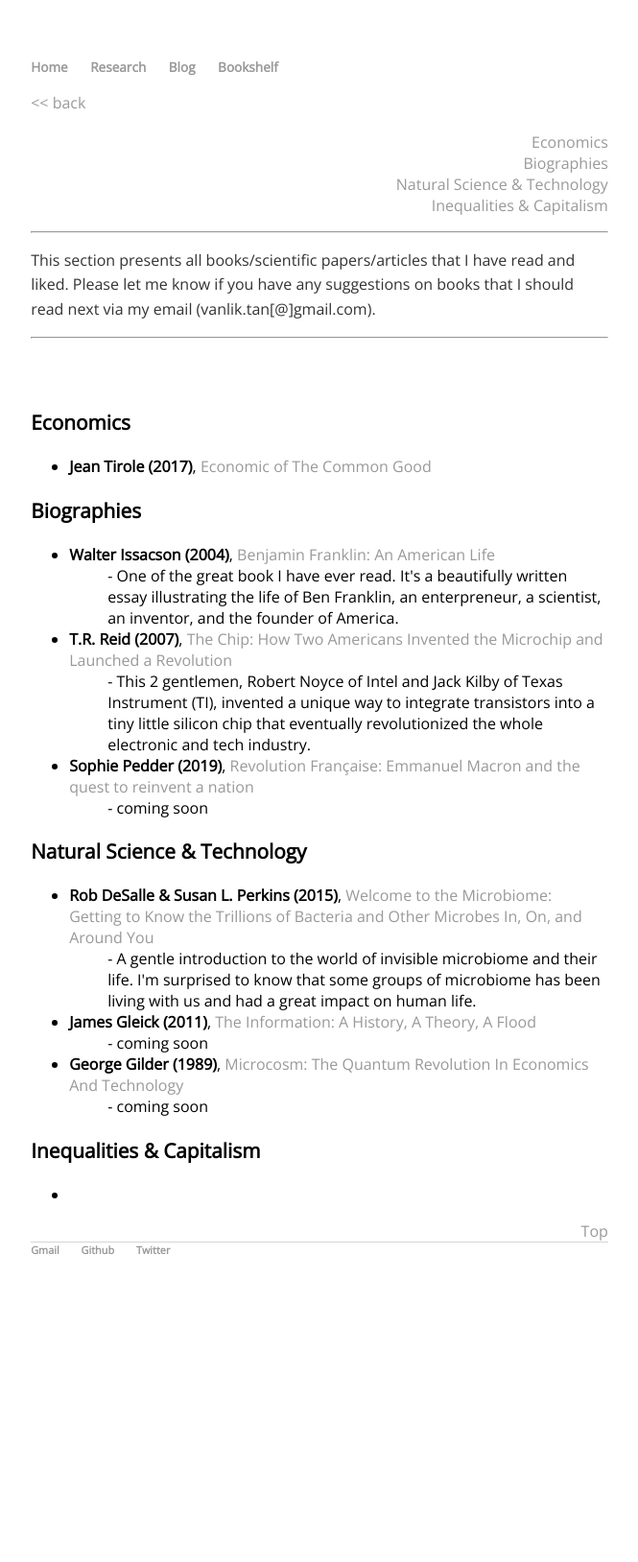
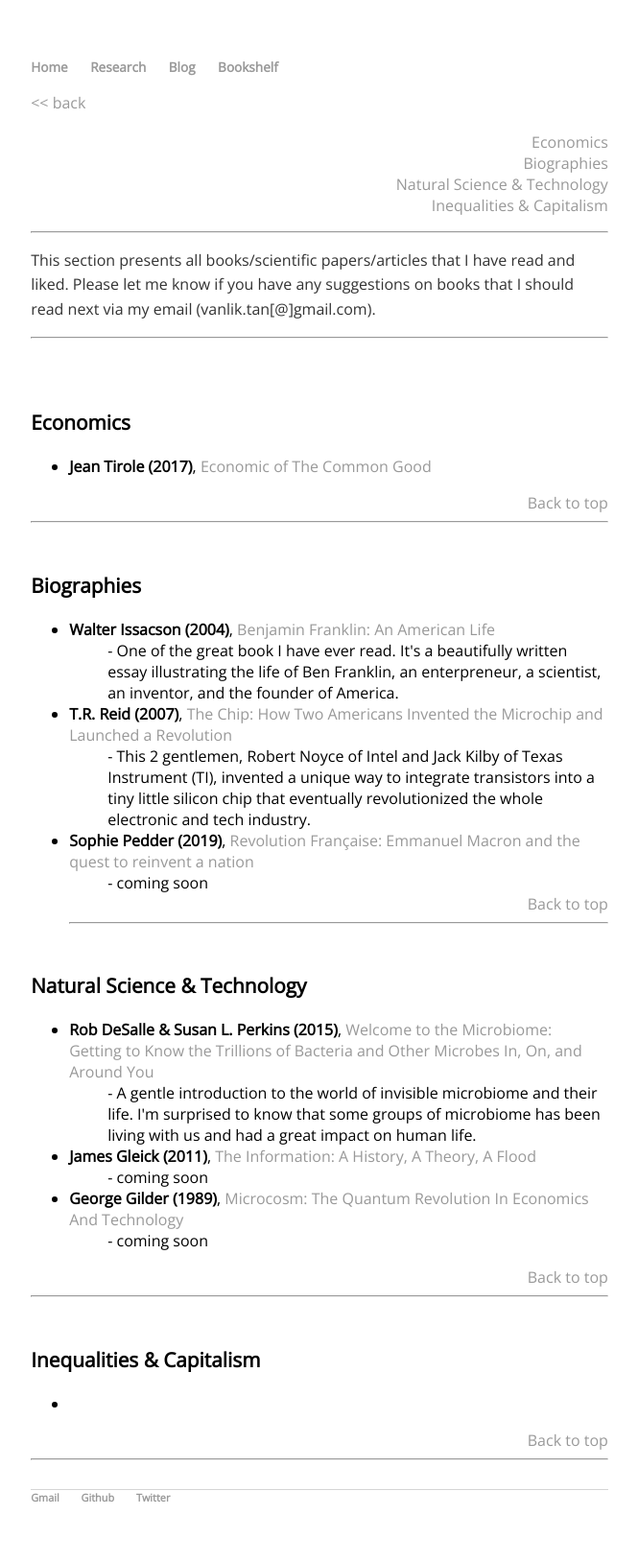
Before and after one commit to Vanlik/v-lik, a Jekyll site: the page built from bookshelf/index.html, in a window 1280 px wide. Shown: the whole page at 96% size, without its empty margins (307-972 px from the left). Built offline with Jekyll 4.4.1, drawn with Linux system fonts in a browser that asks for light colours; before the commit the page ends 1370 px from its top, so only the background shows below that.

Commit message:
update html from R

```diff
--- a/bookshelf/index.html
+++ b/bookshelf/index.html
@@ -34,9 +34,13 @@ layout: default
   <h3 id="econ"> Economics</h3>
   <ul>
     <li> <b>Jean Tirole (2017)</b>, <a href="https://www.amazon.com/Economics-Common-Good-Jean-Tirole/dp/0691175160"> Economic of The Common Good</a></li>
-
   </ul>
 
+    <div align = right>
+    <a href="#top">Back to top</a>
+  </div>
+  <hr>
+  <br>
 
   <h3 id="bio"> Biographies </h3>
   <ul >
@@ -52,6 +56,12 @@ layout: default
         <ul style="list-style-type:none;">
       <li>- coming soon</li>
     </ul>
+
+      <div align = right>
+    <a href="#top">Back to top</a>
+  </div>
+  <hr>
+  <br>
 
   </ul>
   <h3 id="science"> Natural Science & Technology</h3>
@@ -70,6 +80,12 @@ layout: default
     </ul>
   </ul>
 
+    <div align = right>
+    <a href="#top">Back to top</a>
+  </div>
+  <hr>
+  <br>
+
     <h3 id="inequal"> Inequalities & Capitalism</h3>
   <ul>
     <li></li>
@@ -78,5 +94,7 @@ layout: default
 
 </div>
   <div align = right>
-    <a href="#top">Top</a>
+    <a href="#top">Back to top</a>
   </div>
+  <hr>
+  <br>
```
Also changed, not shown: 1 other file.
